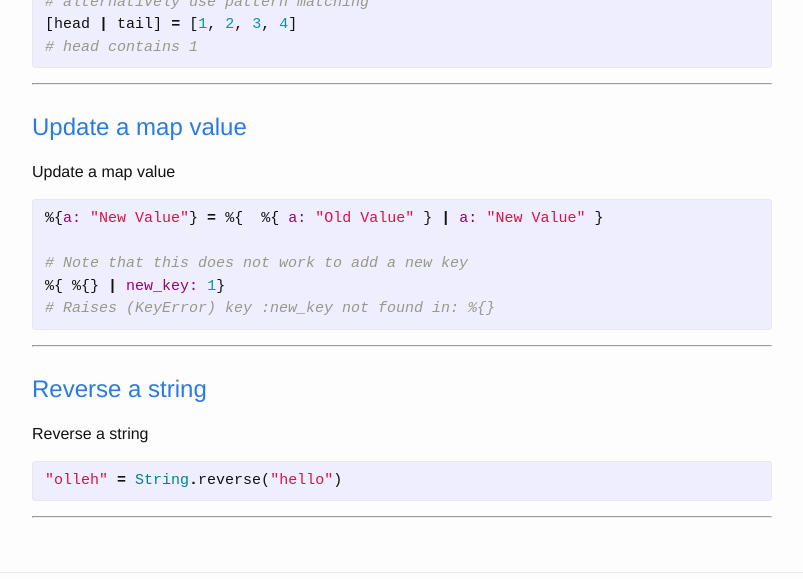
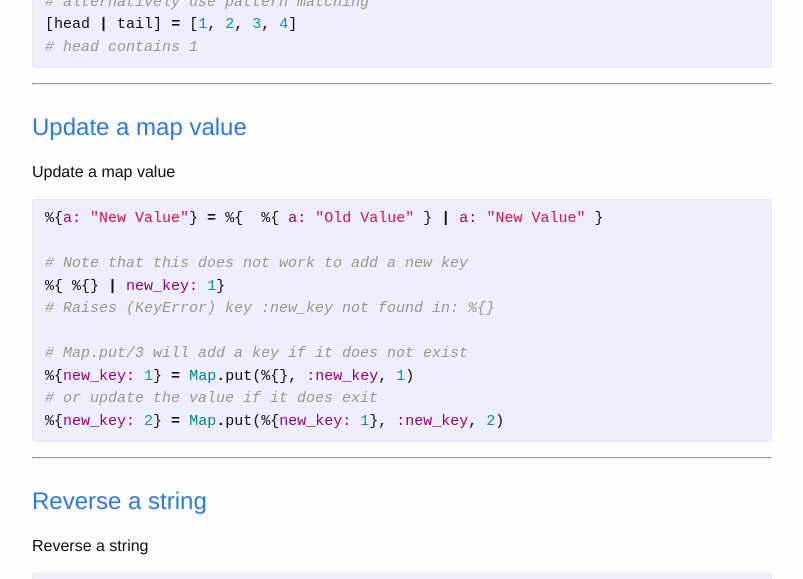
Before and after one commit to elixir-examples/elixir-examples.github.io, a Jekyll site: the page built from single-page.html, in a window 1280 px wide and 900 px high, scrolled down 36255 px, cut to the strip 0-579 px from the top of the window. Shown: the whole strip, without its empty margins (238-1041 px from the left). Built offline with Jekyll 4.4.1, drawn with Linux system fonts in a browser that asks for light colours; comment, search, counter and statistics services are not loaded.

Commit message:
Update update map value

```diff
--- a/_posts/2016-02-29-update-a-map-value.markdown
+++ b/_posts/2016-02-29-update-a-map-value.markdown
@@ -12,4 +12,10 @@ Update a map value
 # Note that this does not work to add a new key
 %{ %{} | new_key: 1}
 # Raises (KeyError) key :new_key not found in: %{}
+
+# Map.put/3 will add a key if it does not exist
+%{new_key: 1} = Map.put(%{}, :new_key, 1)
+# or update the value if it does exit
+%{new_key: 2} = Map.put(%{new_key: 1}, :new_key, 2)
+
 {% endhighlight %}
```
